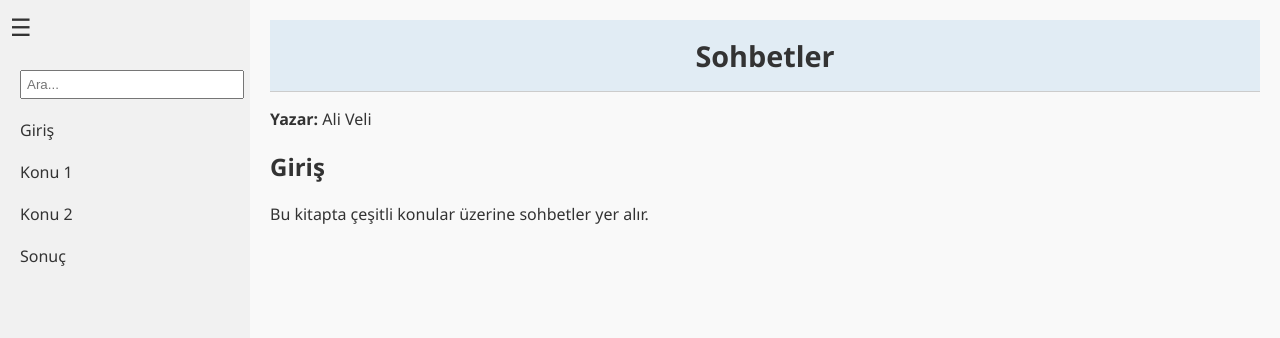
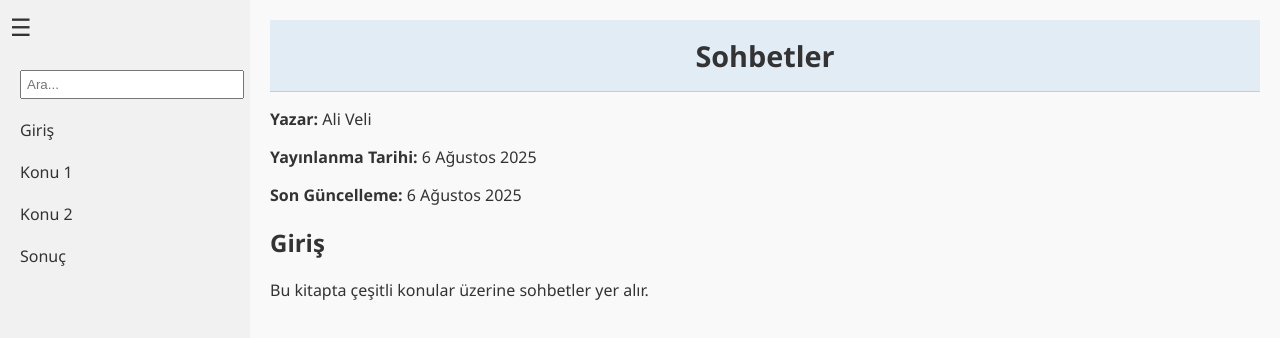
Before and after one commit to mahmaz-98/kitap-sitem, a plain HTML site: page index.html in a window 1280 px wide. Drawn offline with Linux system fonts and the light colour scheme.

Commit message:
Update index.html

```diff
--- a/index.html
+++ b/index.html
@@ -21,6 +21,8 @@
     <div class="content">
         <header>Sohbetler</header>
         <p><strong>Yazar:</strong> Ali Veli</p>
+        <p><strong>Yayınlanma Tarihi:</strong> 6 Ağustos 2025</p>
+        <p><strong>Son Güncelleme:</strong> 6 Ağustos 2025</p>
         <h2>Giriş</h2>
         <p>Bu kitapta çeşitli konular üzerine sohbetler yer alır.</p>
     </div>
```
